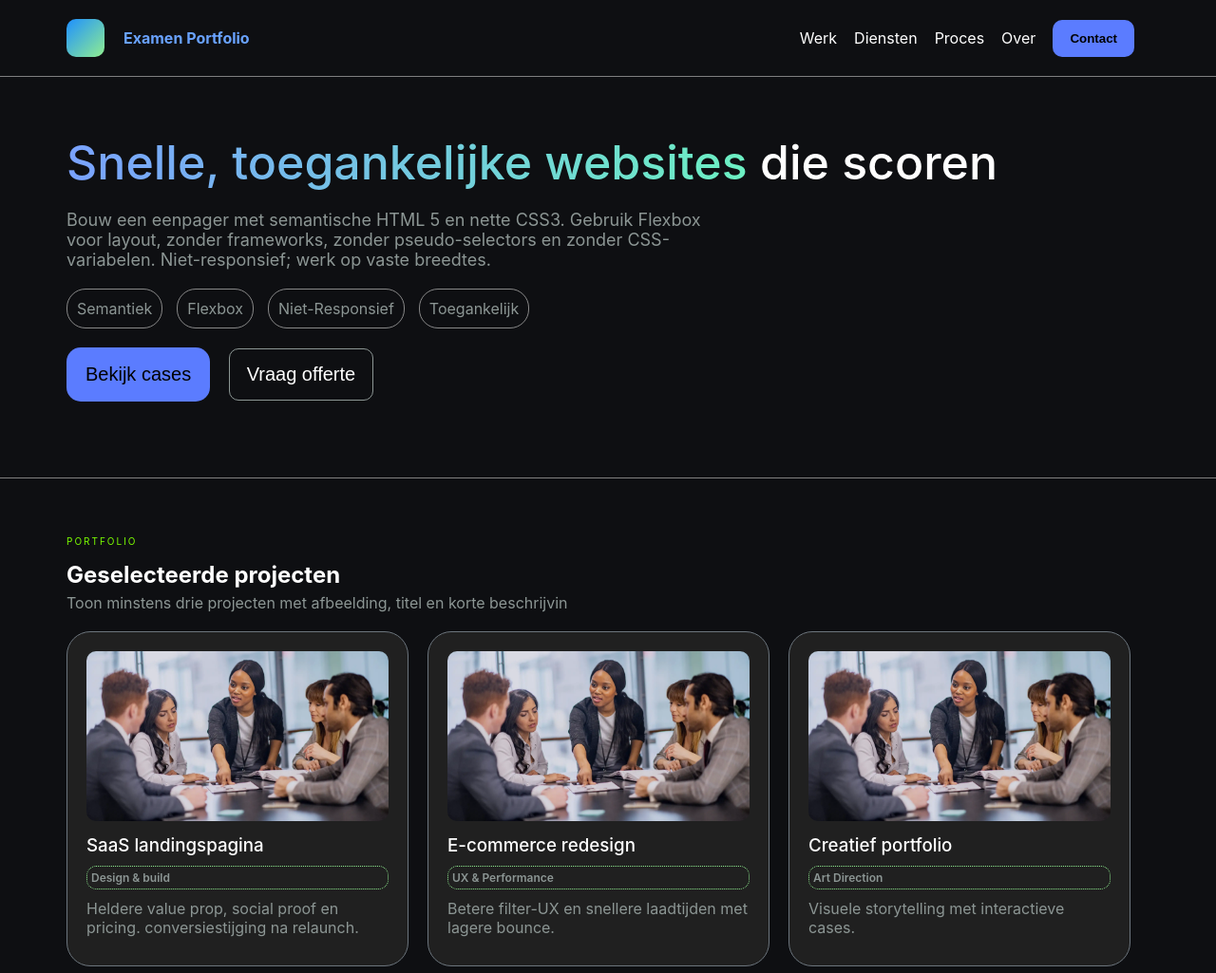
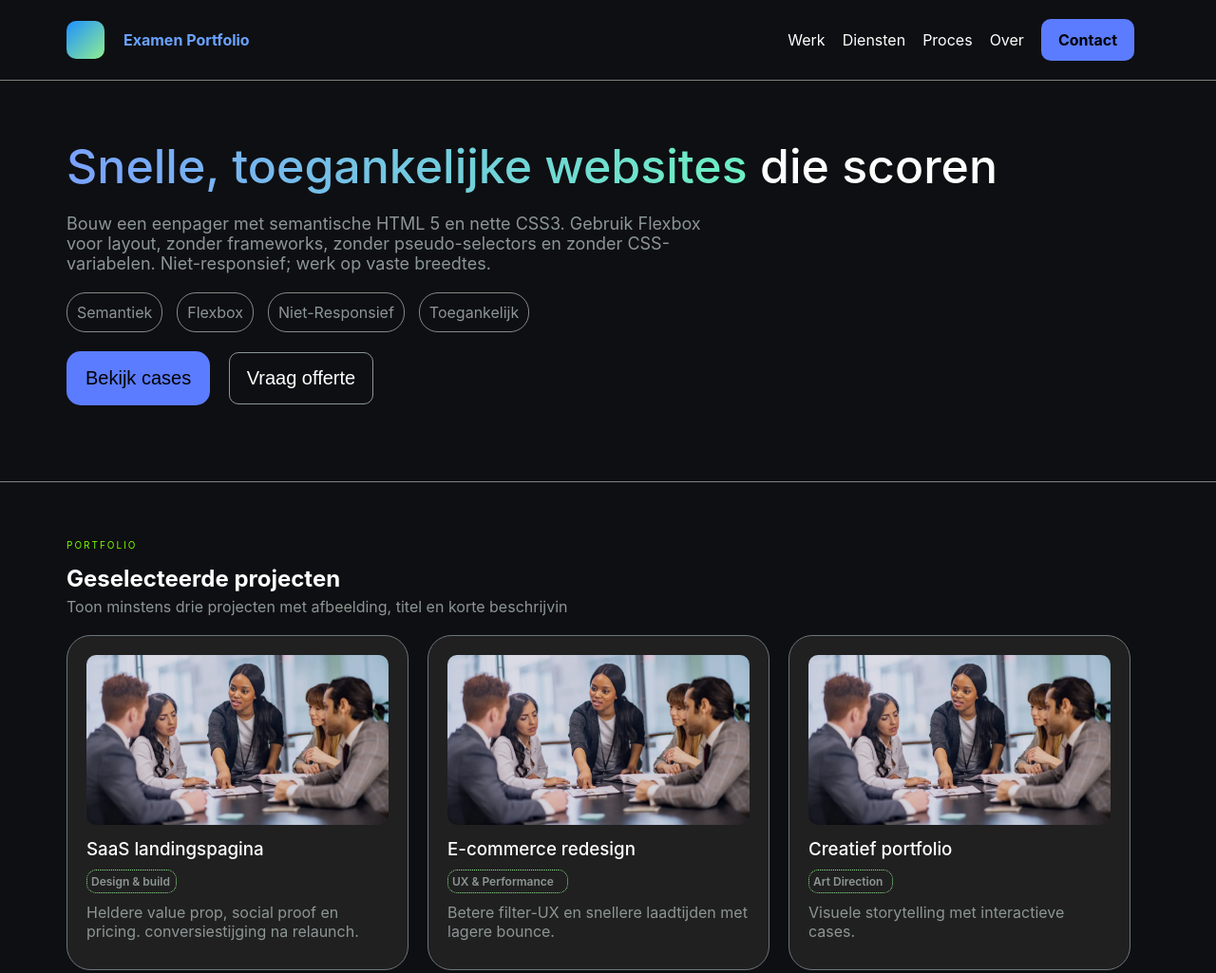
Before and after one commit to NathanVandormael1996/exam-portfolio, a plain HTML site: page index.html in a window 1280 px wide. Shown: the top 1025 px of the page at 95% size. Drawn offline with Linux system fonts and the light colour scheme.

Commit message:
Alter file structure and files

```diff
--- a/assets/css/styles.css
+++ b/assets/css/styles.css
@@ -350,7 +350,15 @@ article h3 {
     font-weight: 600;
     font-size: 12px;
 }
-
+.width-40{
+    width: 40%;
+}
+.width-30{
+    width: 30%;
+}
+.width-28{
+    width: 28%;
+}
 .nostylea{
     color: black;
     text-decoration: none;
@@ -360,7 +368,7 @@ article h3 {
     background-image: linear-gradient(to bottom right, dodgerblue, lightgreen);
 }
 
-.btn-brand {
+.btn-contact {
     color: black;
     background: #5b7cff;
     border: 0;
--- a/index.html
+++ b/index.html
@@ -27,7 +27,7 @@
                 <a class="navlink" href="#proces">Proces</a>
                 <a class="navlink" href="#over">Over</a>
                 <a class="navlink" href="#contact">
-                <button class="btn-brand">Contact</button>
+                <p class="btn-contact">Contact</p>
                 </a>
             </div>
         </nav>
@@ -68,7 +68,7 @@
                 <article class="articleblock">
                     <img alt="foto werkende mensen" class="articleimg" src="assets/img/WerkendeMensen.webp">
                     <h3>SaaS landingspagina</h3>
-                    <p class="dottedpgreen">Design & build</p>
+                    <p class="dottedpgreen width-30">Design & build</p>
                     <p class="articlep">
                         Heldere value prop, social proof en pricing.
                         conversiestijging na relaunch.
@@ -77,7 +77,7 @@
                 <article class="articleblock">
                     <img alt="foto werkende mensen" class="articleimg" src="assets/img/WerkendeMensen.webp">
                     <h3>E-commerce redesign</h3>
-                    <p class="dottedpgreen">UX & Performance</p>
+                    <p class="dottedpgreen width-40">UX & Performance</p>
                     <p class="articlep">
                         Betere filter-UX en snellere laadtijden met lagere bounce.
                     </p>
@@ -85,7 +85,7 @@
                 <article class="articleblock">
                     <img alt="foto werkende mensen" class="articleimg" src="assets/img/WerkendeMensen.webp">
                     <h3>Creatief portfolio</h3>
-                    <p class="dottedpgreen">Art Direction</p>
+                    <p class="dottedpgreen width-28">Art Direction</p>
                     <p class="articlep">
                         Visuele storytelling met interactieve cases.
                     </p>
```
